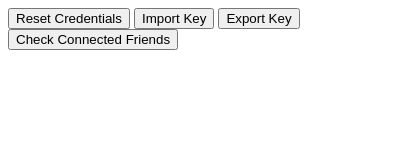
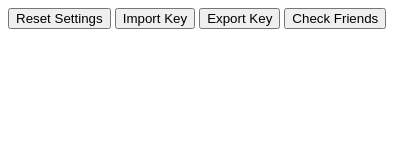
Before and after one commit to Hack-UCSC-2016/FBSecure, a browser extension: page data/popup.html in a window 400 px wide. Drawn offline with Linux system fonts and the light colour scheme.

```diff
--- a/data/popup.html
+++ b/data/popup.html
@@ -7,10 +7,10 @@
   <body>
     <div id="top"></div>
     <div id="mid">
-      <button type="button" id="reset">Reset Credentials</button>
+      <button type="button" id="reset">Reset Settings</button>
       <button type="button" id="import">Import Key</button>
       <button type="button" id="export">Export Key</button>
-      <button type="button" id="friends">Check Connected Friends</button>
+      <button type="button" id="friends">Check Friends</button>
     </div>
     <div id="warning">
       <p>Are you sure?</p>
```
